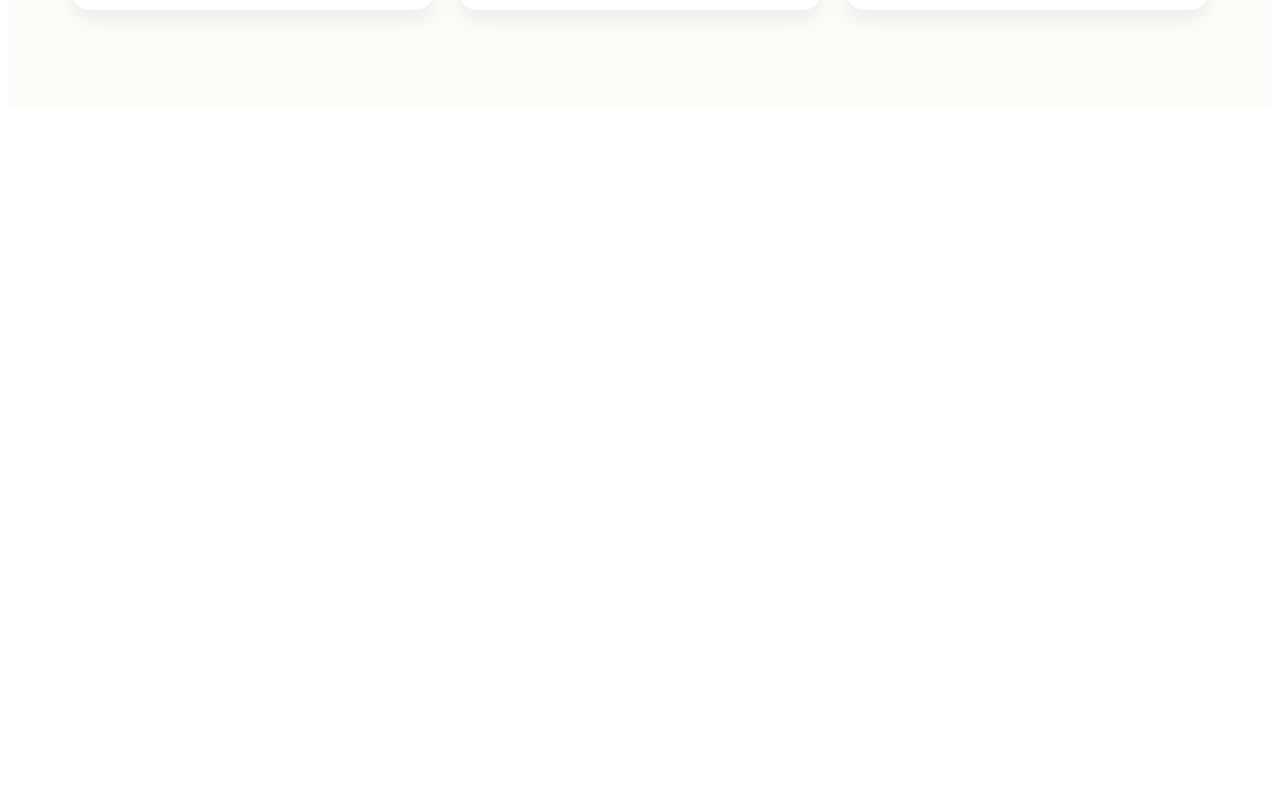
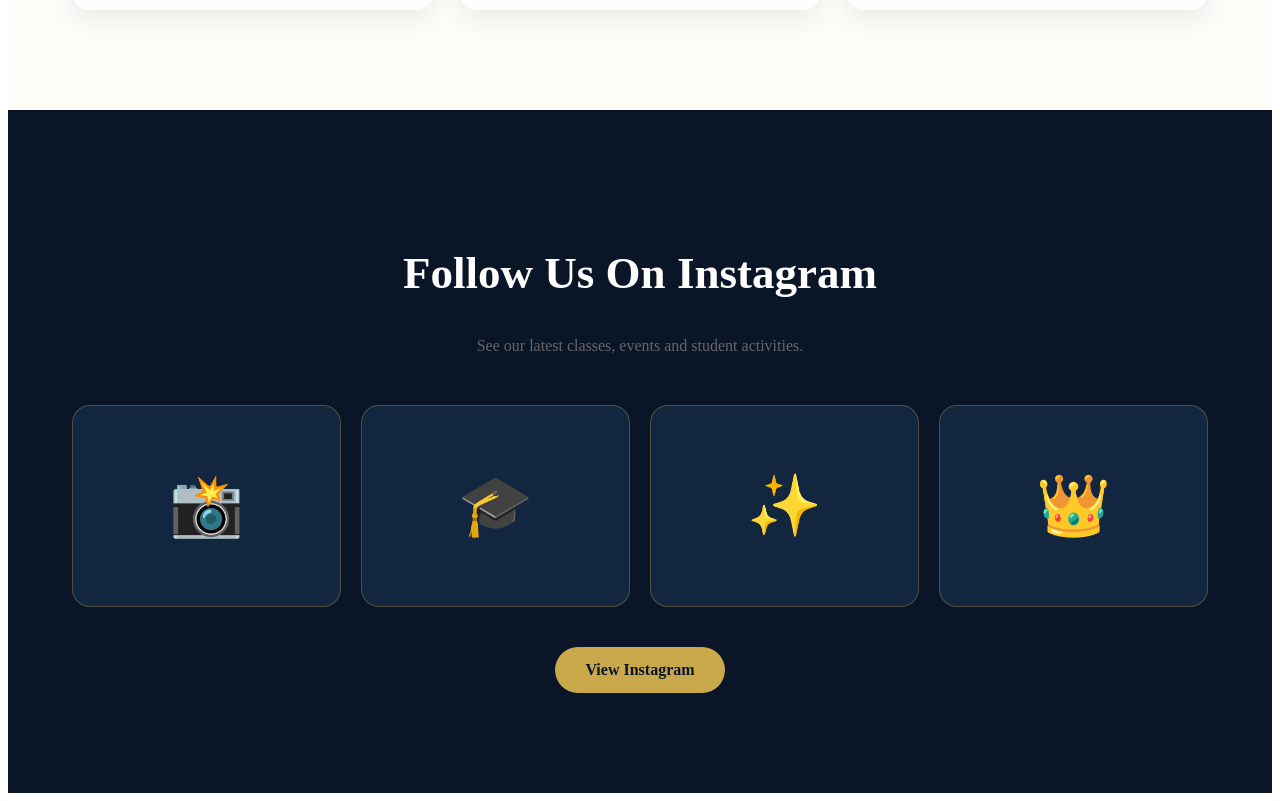
Before and after one commit to vinita4556/royal-gurukul, a React (Vite) app in the folder royal-gurukul/: page / in a window 1280 px wide. Shown: the part 3937-4738 px from the top of the page. Before the commit the page ends 4055 px from the top, so only its background shows below. Built offline with nearby package versions, Linux system fonts and the light colour scheme.

Commit message:
added instagram section

```diff
--- a/royal-gurukul/src/App.css
+++ b/royal-gurukul/src/App.css
@@ -843,3 +843,103 @@ grid-template-columns:1fr;
 }
 
 }
+
+/*INSTAGRAM*/
+
+.instagram{
+
+padding:100px 5vw;
+
+background:#0A1628;
+
+text-align:center;
+
+color:white;
+
+}
+
+
+
+.instagram .section-title h2{
+
+color:white;
+
+}
+
+
+
+.instagram-grid{
+
+display:grid;
+
+grid-template-columns:repeat(4,1fr);
+
+gap:20px;
+
+margin-bottom:40px;
+
+}
+
+
+
+.insta-card{
+
+height:200px;
+
+background:#132640;
+
+border-radius:18px;
+
+display:flex;
+
+align-items:center;
+
+justify-content:center;
+
+font-size:60px;
+
+border:1px solid #C9A84C55;
+
+transition:.3s;
+
+}
+
+
+
+.insta-card:hover{
+
+transform:scale(1.05);
+
+}
+
+
+
+.instagram-btn{
+
+display:inline-block;
+
+background:#C9A84C;
+
+color:#0A1628;
+
+padding:14px 30px;
+
+border-radius:30px;
+
+text-decoration:none;
+
+font-weight:700;
+
+}
+
+
+
+@media(max-width:768px){
+
+.instagram-grid{
+
+grid-template-columns:repeat(2,1fr);
+
+}
+
+}
--- a/royal-gurukul/src/App.jsx
+++ b/royal-gurukul/src/App.jsx
@@ -6,6 +6,7 @@ import Courses from "./components/Courses";
 import Hostel from "./components/Hostel";
 import Success from "./components/Success";
 import Videos from "./components/Videos";
+import Instagram from "./components/Instagram";
 
 function App(){
 
@@ -20,6 +21,7 @@ return(
 <Hostel />
 <Success />
 <Videos />
+<Instagram />
 
 </>
 
--- a/royal-gurukul/src/components/Instagram.jsx
+++ b/royal-gurukul/src/components/Instagram.jsx
@@ -0,0 +1,65 @@
+function Instagram(){
+
+return(
+
+<section id="instagram" className="instagram">
+
+
+<div className="section-title">
+
+<h2>
+Follow Us On Instagram
+</h2>
+
+<p>
+See our latest classes, events and student activities.
+</p>
+
+</div>
+
+
+
+<div className="instagram-grid">
+
+
+<div className="insta-card">
+📸
+</div>
+
+
+<div className="insta-card">
+🎓
+</div>
+
+
+<div className="insta-card">
+✨
+</div>
+
+
+<div className="insta-card">
+👑
+</div>
+
+
+
+</div>
+
+
+
+<a
+className="instagram-btn"
+href="#"
+>
+View Instagram
+</a>
+
+
+</section>
+
+)
+
+}
+
+
+export default Instagram;
```
